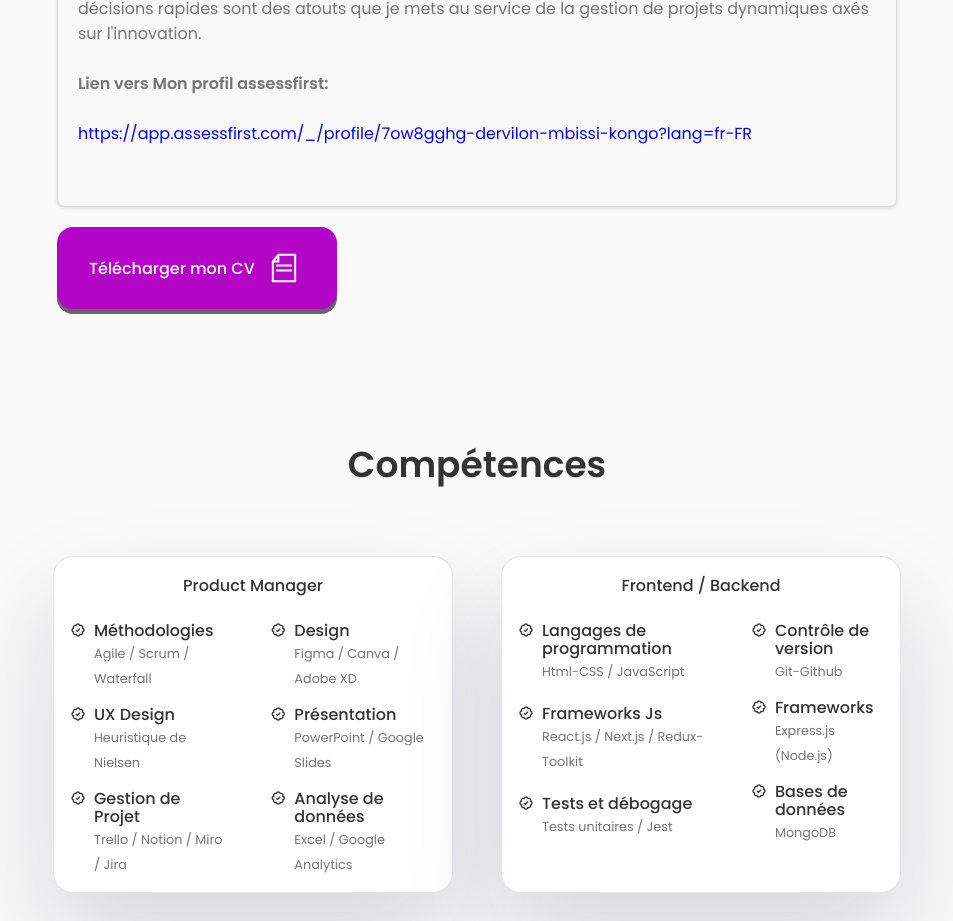
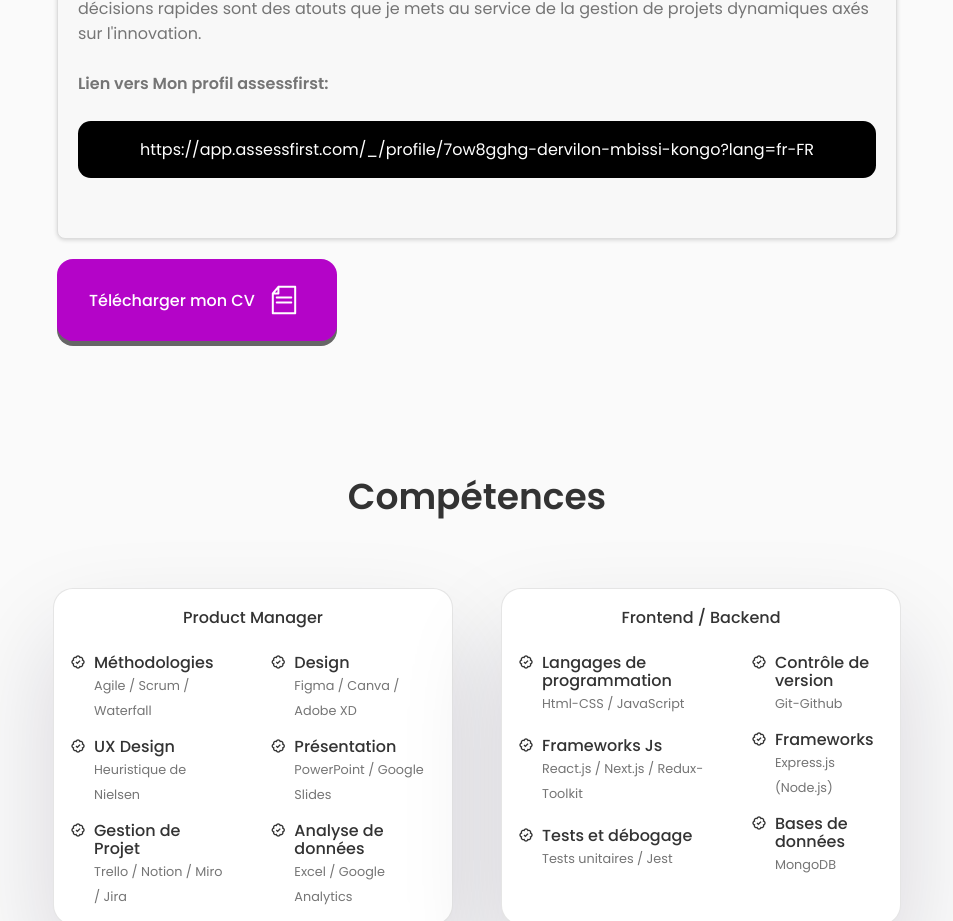
Before and after one commit to KD-Kongo-Dervilon/Portfolio-Product-Owner, a React (Create React App) app in the folder portfolio-product-owner/: page / in a window 1280 px wide. Shown: the part 1160-2081 px from the top of the page, without its empty margins (163-1116 px from the left). Built offline with nearby package versions, Linux system fonts and the light colour scheme.

Commit message:
fix assessfirst link

```diff
--- a/portfolio-product-owner/src/components/about/About.jsx
+++ b/portfolio-product-owner/src/components/about/About.jsx
@@ -81,9 +81,15 @@ const TabContent = ({ activeTab }) => {
                             Je suis ouvert aux idées et aux feedbacks, favorisant ainsi un environnement collaboratif où chacun peut s'exprimer librement.
                             Ma réactivité et ma capacité à prendre des décisions rapides sont des atouts que je mets au service de la gestion de projets dynamiques axés sur l'innovation.<br/><br/>
                             <strong>Lien vers Mon profil assessfirst:</strong><br/><br/>
-                                <a href="https://app.assessfirst.com/_/profile/7ow8gghg-dervilon-mbissi-kongo?lang=fr-FR" target="_blank" rel="noopener noreferrer">
-                                    https://app.assessfirst.com/_/profile/7ow8gghg-dervilon-mbissi-kongo?lang=fr-FR
+                            <div className='center__about'>
+                                <a
+                                    href="https://app.assessfirst.com/_/profile/7ow8gghg-dervilon-mbissi-kongo?lang=fr-FR"
+                                    target="_blank"
+                                    className="about-link"
+                                    rel="noopener noreferrer">
+                                        https://app.assessfirst.com/_/profile/7ow8gghg-dervilon-mbissi-kongo?lang=fr-FR
                                 </a>
+                            </div>
                         </span>
                     </p>
                 </div>
--- a/portfolio-product-owner/src/components/about/about.css
+++ b/portfolio-product-owner/src/components/about/about.css
@@ -213,6 +213,13 @@
         padding: 0rem 2rem 0rem;
     }
 
+    .center__about {
+        display : flex;
+        justify-content: center;
+        align-items: center;
+        font-size: 12px;
+    }
+
 }
 
 /* For small devices */
@@ -227,7 +234,6 @@
     }
 
 }
-
 
 .about__content-container {
     display: flex;
@@ -302,3 +308,18 @@
         justify-content: space-between;
     }
 }
+
+/* styles.css */
+
+.about-link {
+    display: block;
+    max-width: 100%;
+    margin: 0 auto;
+    text-align: center;
+    text-decoration: none;
+    overflow-wrap: break-word;
+    background: rgb(0, 0, 0);
+    padding: 1rem;
+    border-radius: 0.8rem;
+    color:#fff;
+}
```
